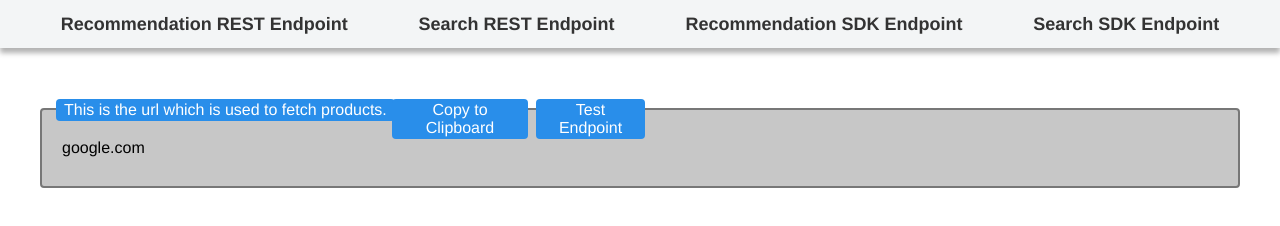
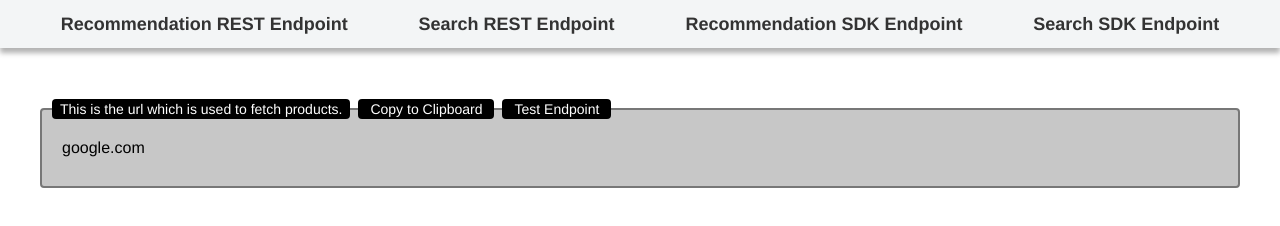
Before and after one commit to Mikkelmbk/hr-api-helper, a plain HTML site: page public/index.html in a window 1280 px wide. Drawn offline with Linux system fonts and the light colour scheme.

Commit message:
adjusted background-color of utility buttons on output container | adjusted HTML structure to allow for additional utility buttons in the future

```diff
--- a/public/assets/css/style.css
+++ b/public/assets/css/style.css
@@ -70,7 +70,11 @@ body{
     position:relative;
 }
 
-.main__endpoint-output-container{
+.main__endpoint-output-outer-container{
+    width:100%;
+}
+
+.main__endpoint-output-inner-container{
     height:80px;
     width:100%;
     border:2px solid #777;
@@ -85,38 +89,41 @@ body{
 }
 
 .main__endpoint-output-border-position{
+    position:absolute;
     top:-9px;
-    position:absolute;
-    color:white;
-    background-color:#298eea;
-    border-radius:4px;
-    padding:2px 8px;
+    left:12px;
+    display:flex;
 }
 
 .main__endpoint-output-description{
-    left:1rem;
     user-select:none;
-    /* color:black; */
-    /* top:-22px; */
-    /* border-top:2px solid #333;
-    border-right:2px solid #333;
-    border-left:2px solid #333; */
-    /* border-bottom-left-radius: 0;
-    border-bottom-right-radius: 0; */
+    background-color:black;
+    color:white;
+    padding:2px 8px;
+    border-radius:4px;
+    font-size:14px;
+    margin-right:8px;
 }
 
 .main__endpoint-output-clipboard-copy{
-    left:22rem;
     cursor:pointer;
     border:unset;
-    font-size:16px;
     width:136px;
+    background-color:black;
+    color:white;
+    padding:2px 8px;
+    border-radius:4px;
+    font-size:14px;
+    margin-right:8px;
 }
 
 .main__endpoint-output-test{
-    left:31rem;
     cursor:pointer;
     border:unset;
-    font-size:16px;
     width:109px;
+    background-color:black;
+    color:white;
+    padding:2px 8px;
+    border-radius:4px;
+    font-size:14px;
 }
--- a/public/index.html
+++ b/public/index.html
@@ -23,11 +23,15 @@
     </header>
     <main class="main">
         <div class="main__endpoint-builder">
-            <p class="main__endpoint-output-description main__endpoint-output-border-position">This is the url which is used to fetch products.</p>
-            <button class="main__endpoint-output-clipboard-copy main__endpoint-output-border-position">Copy to Clipboard</button>
-            <button class="main__endpoint-output-test main__endpoint-output-border-position">Test Endpoint</button>
-            <div class="main__endpoint-output-container">
-                <p class="main__endpoint-output">google.com</p>
+            <div class="main__endpoint-output-outer-container">
+                <div class="main__endpoint-output-border-position">
+                    <p class="main__endpoint-output-description">This is the url which is used to fetch products.</p>
+                    <button class="main__endpoint-output-clipboard-copy">Copy to Clipboard</button>
+                    <button class="main__endpoint-output-test">Test Endpoint</button>
+                </div>
+                <div class="main__endpoint-output-inner-container">
+                    <p class="main__endpoint-output">google.com</p>
+                </div>
             </div>
         </div>
     </main>
```
